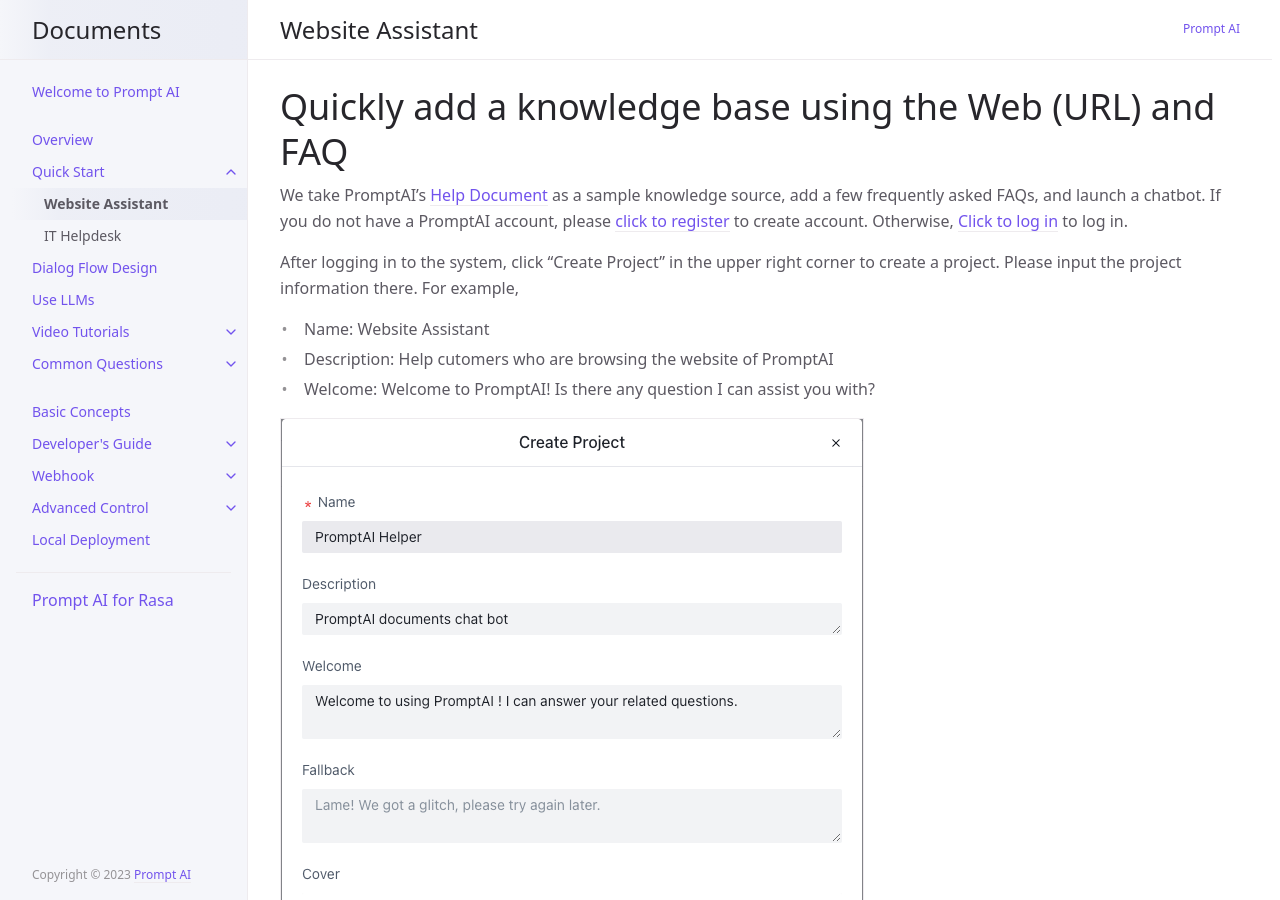
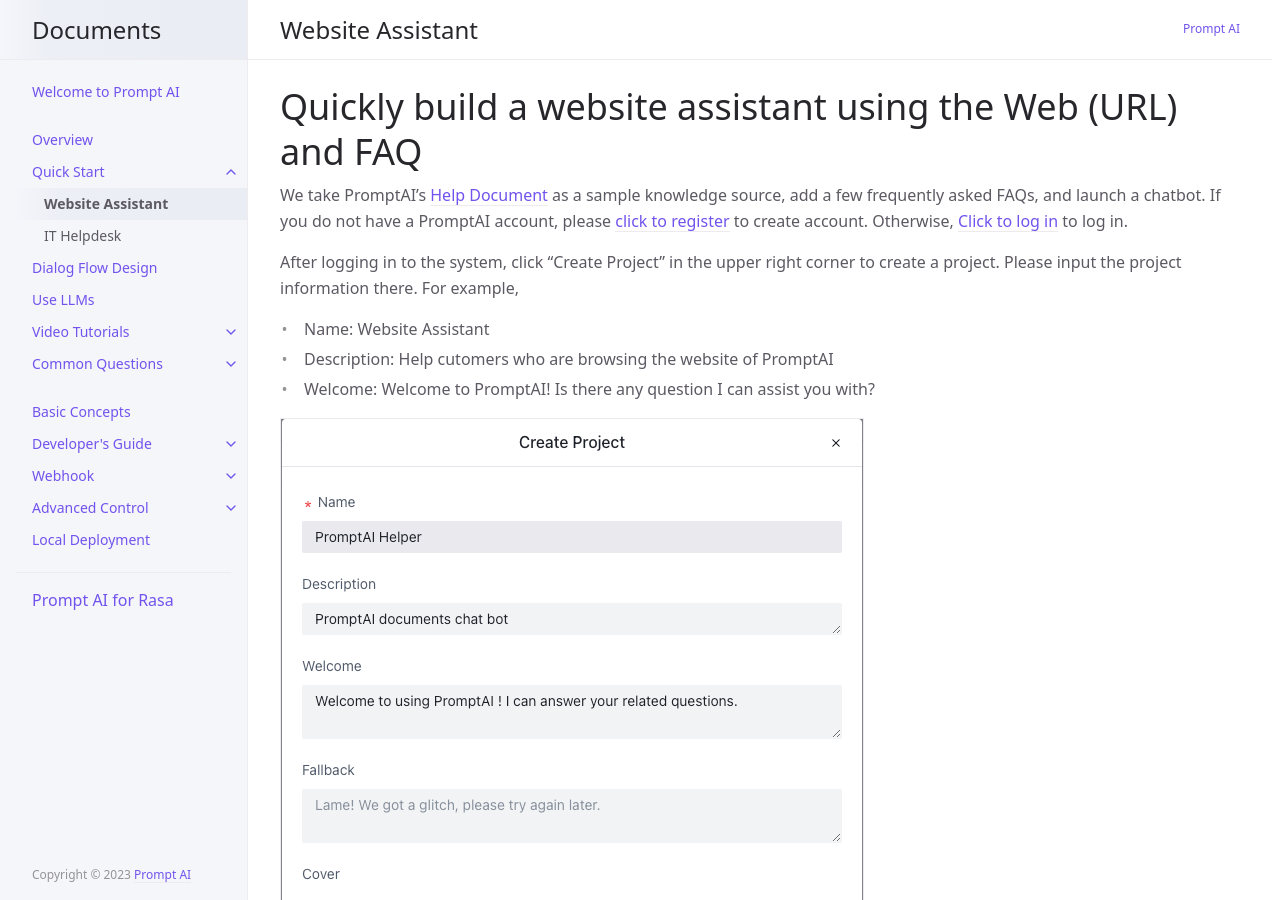
Before and after one commit to ws-cd/ws-cd.github.io, a Jekyll site: the page built from docs/quick_start/knowledge_base.md, in a window 1280 px wide and 900 px high. Built offline with Jekyll 4.4.1, drawn with Linux system fonts in a browser that asks for light colours.

Commit message:
Update knowledge_base.md

```diff
--- a/docs/quick_start/knowledge_base.md
+++ b/docs/quick_start/knowledge_base.md
@@ -4,7 +4,7 @@ title: Website Assistant
 parent: Quick Start
 nav_order: 1
 ---
-# Quickly add a knowledge base using the Web (URL) and FAQ
+# Quickly build a website assistant using the Web (URL) and FAQ
 We take PromptAI's [Help Document](https://doc.promptai.us/docs/about/) as a sample knowledge source, add a few frequently asked FAQs, and launch a chatbot.
 If you do not have a PromptAI account, please [click to register](https://app.promptai.us/register) to create account. Otherwise, [Click to log in](https://app.promptai.us/login) to log in.
 
```
